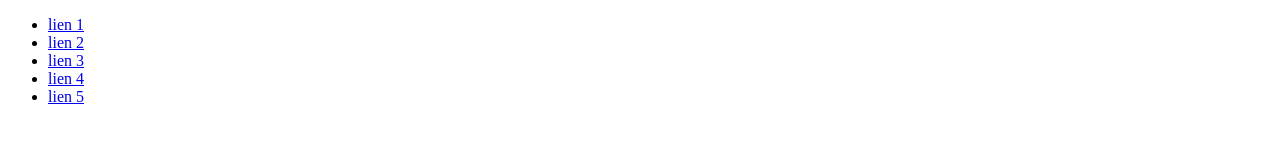
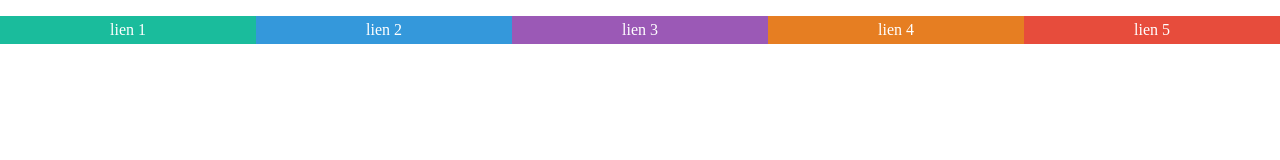
Before and after one commit to sami081/exercise-css-OC, a plain HTML site: page exercice-10/index.html in a window 1280 px wide. Drawn offline with Linux system fonts and the light colour scheme.

Commit message:
layout of part1 css

```diff
--- a/exercice-10/index.html
+++ b/exercice-10/index.html
@@ -10,11 +10,11 @@
 	</head>
 	<body>
 		<ul>
-		  <li><a href="#">lien 1</a></li>
-		  <li><a href="#">lien 2</a></li>
-		  <li><a href="#">lien 3</a></li>
-		  <li><a href="#">lien 4</a></li>
-		  <li><a href="#">lien 5</a></li>
+		  <li id="a1"><a href="#">lien 1</a></li>
+		  <li id="a2"><a href="#">lien 2</a></li>
+		  <li id="a3"><a href="#">lien 3</a></li>
+		  <li id="a4"><a href="#">lien 4</a></li>
+		  <li id="a5"><a href="#">lien 5</a></li>
 		</ul>
 	</body>
 </html>
--- a/exercice-10/styles.css
+++ b/exercice-10/styles.css
@@ -0,0 +1,40 @@
+a {
+    color: white;
+    text-decoration: none;
+}
+
+#a1 {
+    background-color: #1abc9c;
+}
+
+#a2 {
+    background-color: #3498db;
+}
+
+#a3 {
+    background-color: #9b59b6;
+}
+
+#a4 {
+    background-color: #e67e22;
+}
+
+#a5 {
+    background-color: #e74c3c;
+}
+
+ul {
+    display: flex;
+    padding: 0;
+}
+
+li {
+    display: flex;
+    flex-grow: 1;
+    justify-content: center;
+    padding: 5px;
+}
+
+body {
+    margin: 0;
+}
```
